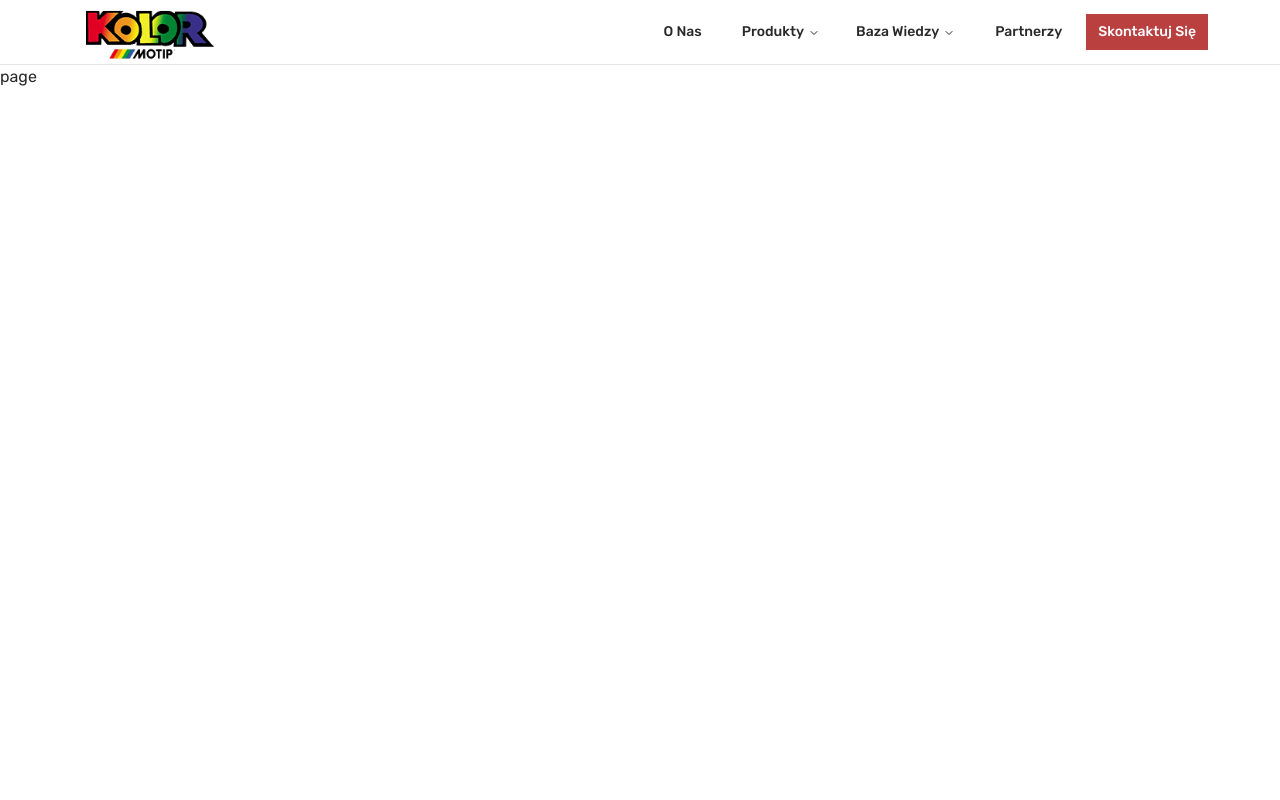
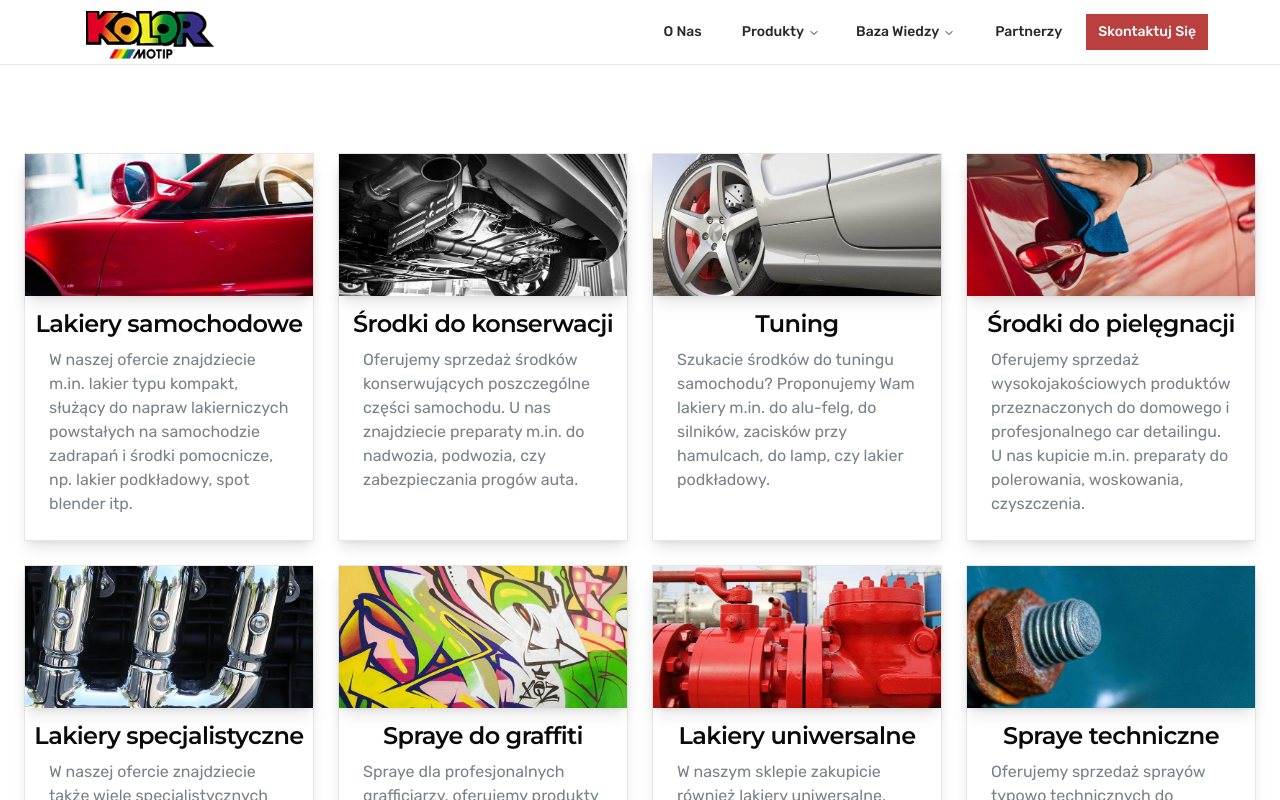
Before and after one commit to NiklausRupail/kolor-motip-next, a Next.js app: page /produkty in a window 1280 px wide. Shown: the top 800 px of the page. Built offline with nearby package versions, Linux system fonts and the light colour scheme.

Commit message:
Fixed spacings

```diff
--- a/app/produkty/lakiery-samochodowe/page.tsx
+++ b/app/produkty/lakiery-samochodowe/page.tsx
@@ -123,16 +123,19 @@ const LakieryPage = () => {
           </div>
         </div>
         <div id="content" />
-
       </div>
 
+
       <div className="container mx-auto flex flex-col gap-10">
+        <h2 className="text-3xl font-medium"> Rodzaje Lakierów</h2>
+
         {
           content.map((entry) => (
             <ProductCard codes={entry.codes} reverse={entry.reverse} key={entry.title} title={entry.title} description={entry.description} imgSrc={entry.imgSrc} />
           ))
         }
-      </div></>
+      </div>
+    </>
 
   );
 };
--- a/app/produkty/page.tsx
+++ b/app/produkty/page.tsx
@@ -1,4 +1,6 @@
+import { ProductCards } from "@/components/sections/ProductCards";
+
 const ProduktyPage = () => {
-  return <div>page</div>;
+  return <ProductCards />;
 };
 export default ProduktyPage;
--- a/components/sections/HeroSection.tsx
+++ b/components/sections/HeroSection.tsx
@@ -28,11 +28,12 @@ export function HeroSection() {
               naszej mieszalni farb i lakierów
             </p>
             <div className="flex gap-4">
-              <Button size="lg">
+              <Button size="lg" id="kontakt">
                 Skontaktuj Się z Nami
                 <ArrowRight className="ml-2 h-4 w-4" />
               </Button>
               <Button
+                id="read-more"
                 size="lg"
                 variant="outline"
                 className="bg-background/20 hover:bg-background/40 hidden sm:block text-white"
--- a/components/sections/ProductCards.tsx
+++ b/components/sections/ProductCards.tsx
@@ -52,7 +52,7 @@ export function ProductCards() {
             src="/images/3.jpg"
             width={300}
             height={300}
-            className="shadow-lg object-cover aspect-square object-left"
+            className="shadow-lg object-cover w-full object-left"
           />
           <CardTitle className="font-heading mt-4">Tuning</CardTitle>
         </CardHeader>
@@ -70,7 +70,7 @@ export function ProductCards() {
             src="/images/4.jpg"
             width={300}
             height={300}
-            className="shadow-lg object-cover aspect-square object-left-top"
+            className="shadow-lg object-cover w-full object-left-top"
           />
           <CardTitle className="font-heading mt-4">Środki do pielęgnacji</CardTitle>
         </CardHeader>
@@ -90,7 +90,7 @@ export function ProductCards() {
               src="/images/5.jpg"
               width={300}
               height={300}
-              className="shadow-lg object-cover aspect-square"
+              className="shadow-lg object-cover w-full"
             />
             <CardTitle className="font-heading mt-4">Lakiery specjalistyczne</CardTitle>
           </CardHeader>
@@ -109,7 +109,7 @@ export function ProductCards() {
             src="/images/6.jpg"
             width={300}
             height={300}
-            className="shadow-lg object-cover aspect-square"
+            className="shadow-lg object-cover w-full"
           />
           <CardTitle className="font-heading mt-4">Spraye do graffiti</CardTitle>
         </CardHeader>
@@ -127,7 +127,7 @@ export function ProductCards() {
             src="/images/7.jpg"
             width={300}
             height={300}
-            className="shadow-lg object-cover aspect-square"
+            className="shadow-lg object-cover w-full"
           />
           <CardTitle className="font-heading mt-4">Lakiery uniwersalne</CardTitle>
         </CardHeader>
@@ -145,7 +145,7 @@ export function ProductCards() {
             src="/images/8.jpg"
             width={300}
             height={300}
-            className="shadow-lg object-cover aspect-square object-left"
+            className="shadow-lg object-cover w-full object-left"
           />
           <CardTitle className="font-heading mt-4">Spraye techniczne</CardTitle>
         </CardHeader>
--- a/components/ui/ProductCard.tsx
+++ b/components/ui/ProductCard.tsx
@@ -25,7 +25,9 @@ export const ProductCard = (props: ProductCardProps) => {
 
       <div>
         <h1 className="text-xl md:text-2xl font-bold mb-8">{title}</h1>
-        <p className="text-base md:text-lg leading-8 md:max-w-2xl mb-8">{description}</p>
+        <Image className="md:hidden inline-block mb-8" src={`${imgSrc}`} width={200} height={300} alt="" />
+
+        <p className="text-base md:text-lg leading-5 md:max-w-2xl mb-8 ">{description}</p>
 
         <Popover>
           <PopoverTrigger asChild>
@@ -45,7 +47,6 @@ export const ProductCard = (props: ProductCardProps) => {
       </div>
 
       <Image className="hidden md:inline-block" src={`${imgSrc}`} width={250} height={300} alt="" />
-      <Image className="md:hidden inline-block" src={`${imgSrc}`} width={200} height={300} alt="" />
 
     </div >
   );
--- a/components/ui/card.tsx
+++ b/components/ui/card.tsx
@@ -33,10 +33,10 @@ const CardTitle = React.forwardRef<
   HTMLParagraphElement,
   React.HTMLAttributes<HTMLHeadingElement>
 >(({ className, ...props }, ref) => (
-  <h3
+  <h2
     ref={ref}
     className={cn(
-      "text-2xl font-semibold leading-none tracking-tight",
+      "text-2xl font-semibold leading-none tracking-tight mb-3",
       className
     )}
     {...props}
```
Also changed, not shown: public/images/lakiery/3.jpg.
